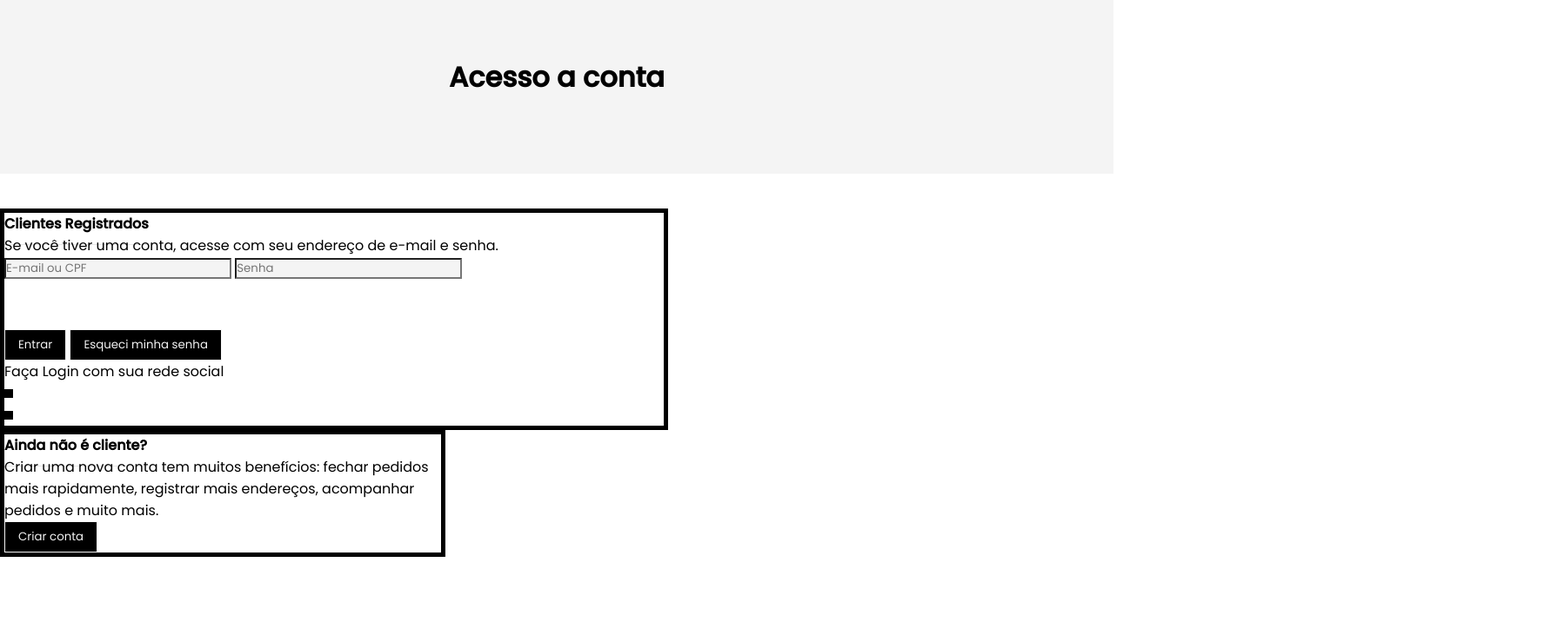
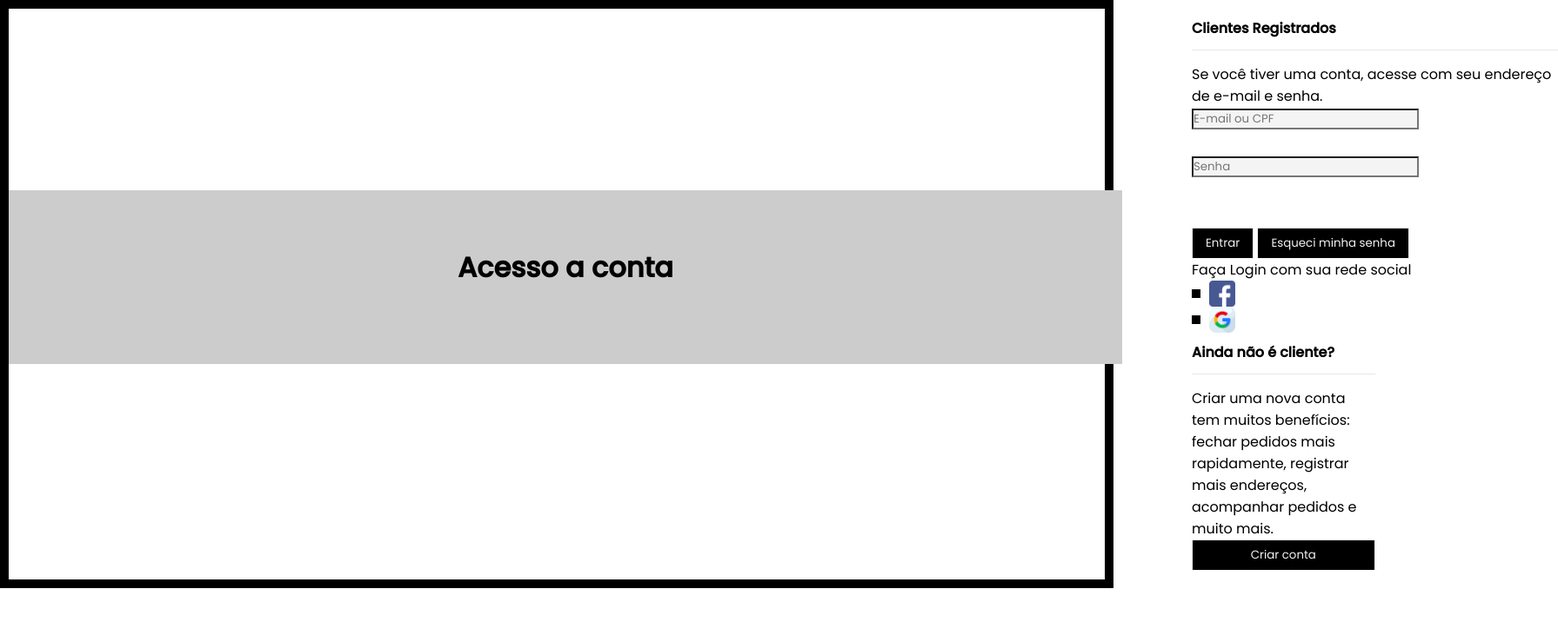
Before and after one commit to Grupo-06-Projeto-Integrador-DH/Projeto-Integrador-Grupo06, a website: page views/login.html in a window 1280 px wide. Shown: the whole page at 87% size, 1791 px wide, since content can reach past the window. Drawn offline with Linux system fonts and the light colour scheme.

Commit message:
Atualização login

```diff
--- a/public/css/login.css
+++ b/public/css/login.css
@@ -1,25 +1,57 @@
+*{
+    box-sizing: border-box;
+}
+
+html{
+    width: 100%;
+    height: 100%;
+}
+
+main {
+    display: flex;
+    flex-direction: row;
+    border: 10px black solid;
+    align-items: center;
+
+}
+
+body{
+    width: 100%;
+    height: 100%;
+    margin: 0;
+    padding: 0;
+}
+
+
 main .acessoPagina {
-    display: flex;
     padding: 65px 0;
     margin-bottom: 40px;
     margin-top: 0;
     align-items: center;
-    background-color: #f4f4f4;
-    display: flex;
+    background-color: #ccc;
 }
 
-.metadeLogin {
-    display: block;
-    width: 60%;
-    height: 100%;
-    border: 5px black solid;
+.conteiner-main{
+    display: flex;
+    flex-direction: row;
+    background-color: #f4f4f4;
+}
+
+.conteiner-Login {
+    display: flex;
+    flex-direction: column;
+    width: 100%;
+    margin: 10px 80px;
+    /*border: 5px black solid;*/
     box-sizing: border-box;
 }
 
 .criarConta {
-    width: 40%;
-    height: 100%;
-    border: 5px black solid;
+    display: flex;
+    flex-direction: column;
+    width: 50%;
+    margin: 10px 80px;
+    /*border: 5px black solid;*/
     box-sizing: border-box;
 }
 
@@ -35,9 +67,9 @@ main .inputLoginSenha {
     text-align: center;
 }
 
-main .loginFacebook {
-    height: 120px;
-    width: 120px;
+main .buttonLogin {
+    height: 30px;
+    width: 30px;
 }
 
 .buttonAcesso {
--- a/public/css/style.css
+++ b/public/css/style.css
@@ -123,8 +123,6 @@ a::before{
     width: 10px;
     height: 10px;
     margin-right:10px ;
-
-
 }
 
 a {
--- a/views/login.html
+++ b/views/login.html
@@ -16,38 +16,48 @@
             <div class="tituloPagina">
                 <h1>Acesso a conta</h1>
             </div class="inputLoginSenha">
-        </div>
-        <section class="metadeLogin">
+        </div class="conteiner-main">
+        <div class="conteiner-usuario">
+            <section class="conteiner-Login">
                 <strong class="temConta">Clientes Registrados</strong>
                 <span>
                     <p> Se você tiver uma conta, acesse com seu endereço de e-mail e senha.</p>
                 </span>
                 <div class="inputDados">
-                <input class= "textoDados" type="text" name="" id="" placeholder="E-mail ou CPF">
-                <input class= "textoDados" type="password" name="" id="" placeholder="Senha">
+                    <input class="textoDados" type="text" name="" id="" placeholder="E-mail ou CPF">
+                    <input class="textoDados" type="password" name="" id="" placeholder="Senha">
                 </div>
                 <div>
-                <button class="buttonAcesso">Entrar</button>
-                <button class="buttonAcesso" a href="https://memecreator.org/static/images/memes/5304577.jpg">Esqueci
-                    minha senha</a></button>
+                    <button class="buttonAcesso">
+                        <p>Entrar</p>
+                    </button>
+                    <button class="buttonAcesso" a href="#">
+                        <p>Esqueci minha senha</p>
+                    </button>
                 </div>
                 <span>
                     <p>Faça Login com sua rede social</p>
                 </span>
                 <div>
-                <a href="#" class="buttonLogin" img src="/img/facebook.png" alt=""></a>
+                    <a href="">
+                        <img href="#" class="buttonLogin" src="/img/facebook.png" alt="">
+                    </a>
                 </div>
                 <div>
-                <a href="#" class="buttonLogin" img src="/img/google.png" alt=""></a>
+                    <a href="">
+                        <img href="#" class="buttonLogin" img src="/img/google.png" alt="">
+                    </a>
                 </div>
 
             </section>
             <section class="criarConta">
                 <strong class="temConta">Ainda não é cliente?</strong>
-            <p>Criar uma nova conta tem muitos benefícios: fechar pedidos mais rapidamente, registrar mais endereços,
+                <p>Criar uma nova conta tem muitos benefícios: fechar pedidos mais rapidamente, registrar mais
+                    endereços,
                     acompanhar pedidos e muito mais.</p>
                 <button class="buttonAcesso">Criar conta</button>
             </section>
+        </div>
     </main>
 
 </body>
```
Lines whose indentation alone changed are shown as unchanged.
